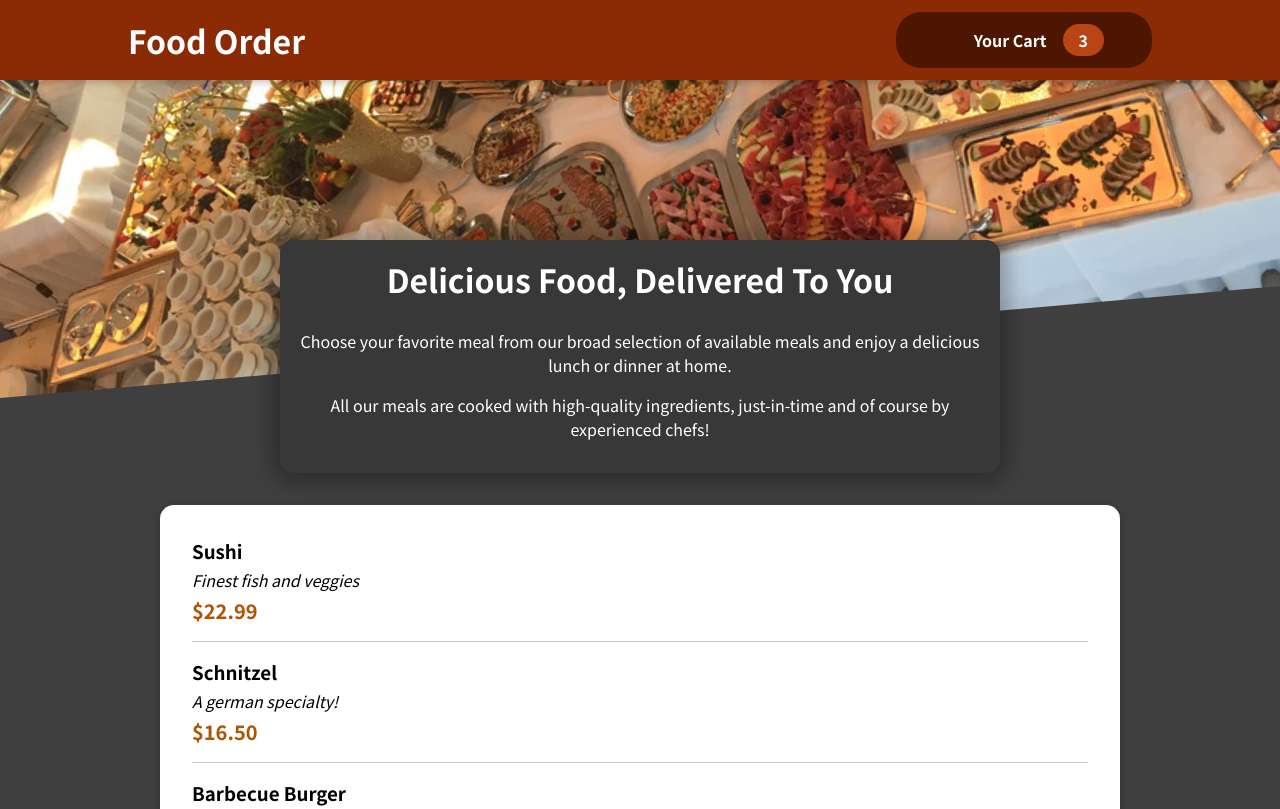
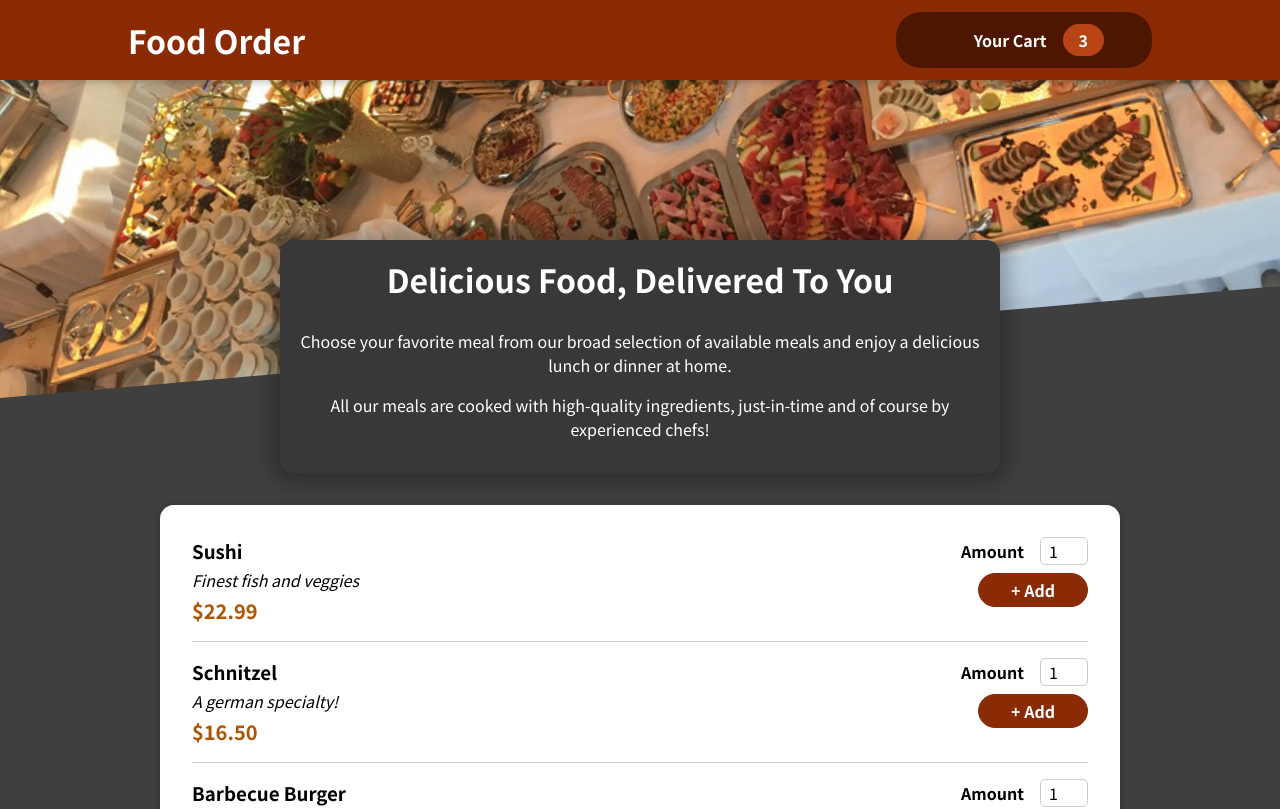
Before and after one commit to AhmadrezaMozaffary/react-food-order, a React (Create React App) app: page / in a window 1280 px wide. Shown: the top 809 px of the page. Built offline with nearby package versions, Linux system fonts and the light colour scheme; some icons are missing.

Commit message:
Add Meal form and Meal Item components plus Input component /re-usable/

```diff
--- a/src/components/Meals/MealItem/MealItem.js
+++ b/src/components/Meals/MealItem/MealItem.js
@@ -1,6 +1,7 @@
 import React from "react";
 
 import classes from "./MealItem.module.css";
+import MealItemForm from "./MealItemForm";
 
 const MealItem = (props) => {
   const price = `$${props.price.toFixed(2)}`;
@@ -12,7 +13,9 @@
         <div className={classes.description}>{props.desc}</div>
         <div className={classes.price}>{price}</div>
       </div>
-      <div></div>
+      <div>
+        <MealItemForm />
+      </div>
     </li>
   );
 };
--- a/src/components/Meals/MealItem/MealItemForm.js
+++ b/src/components/Meals/MealItem/MealItemForm.js
@@ -0,0 +1,24 @@
+import React from "react";
+
+import Input from "../../UI/Input";
+import classes from "./MealItemForm.module.css";
+
+const MealItemForm = (props) => {
+  const inputConfig = {
+    id: "amount",
+    type: "number",
+    min: "1",
+    max: "5",
+    step: "1",
+    defaultValue: "1",
+  };
+
+  return (
+    <form className={classes.form}>
+      <Input lable="Amount" input={inputConfig} />
+      <button>+ Add</button>
+    </form>
+  );
+};
+
+export default MealItemForm;
--- /dev/null
+++ b/src/components/Meals/MealItem/MealItemForm.module.css
@@ -0,0 +1,20 @@
+.form {
+  text-align: right;
+}
+
+.form button {
+  font: inherit;
+  cursor: pointer;
+  background-color: #8a2b06;
+  border: 1px solid #8a2b06;
+  color: white;
+  padding: 0.25rem 2rem;
+  border-radius: 20px;
+  font-weight: bold;
+}
+
+.form button:hover,
+.form button:active {
+  background-color: #641e03;
+  border-color: #641e03;
+}
--- /dev/null
+++ b/src/components/UI/Input.js
@@ -0,0 +1,14 @@
+import React from "react";
+
+import classes from "./Input.module.css";
+
+const Input = (props) => {
+  return (
+    <div className={classes.input}>
+      <label htmlFor={props.input.id}>{props.lable}</label>
+      <input {...props.input} />
+    </div>
+  );
+};
+
+export default Input;
--- /dev/null
+++ b/src/components/UI/Input.module.css
@@ -0,0 +1,18 @@
+.input {
+  display: flex;
+  align-items: center;
+  margin-bottom: 0.5rem;
+}
+
+.input label {
+  font-weight: bold;
+  margin-right: 1rem;
+}
+
+.input input {
+  width: 3rem;
+  border-radius: 5px;
+  border: 1px solid #ccc;
+  font: inherit;
+  padding-left: 0.5rem;
+}
```
Also changed, not shown: 1 other file (tests, documents, lock files or other folders).
